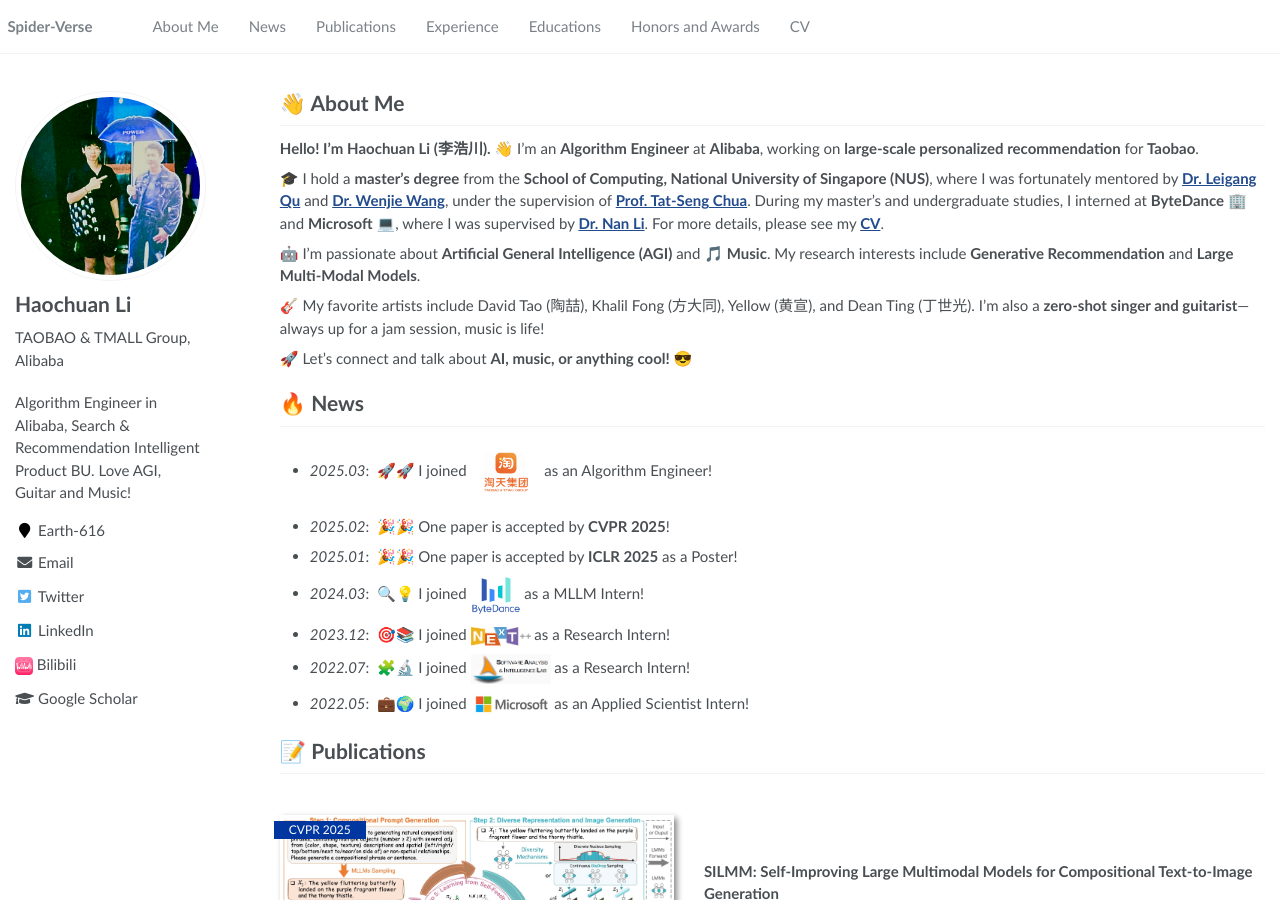
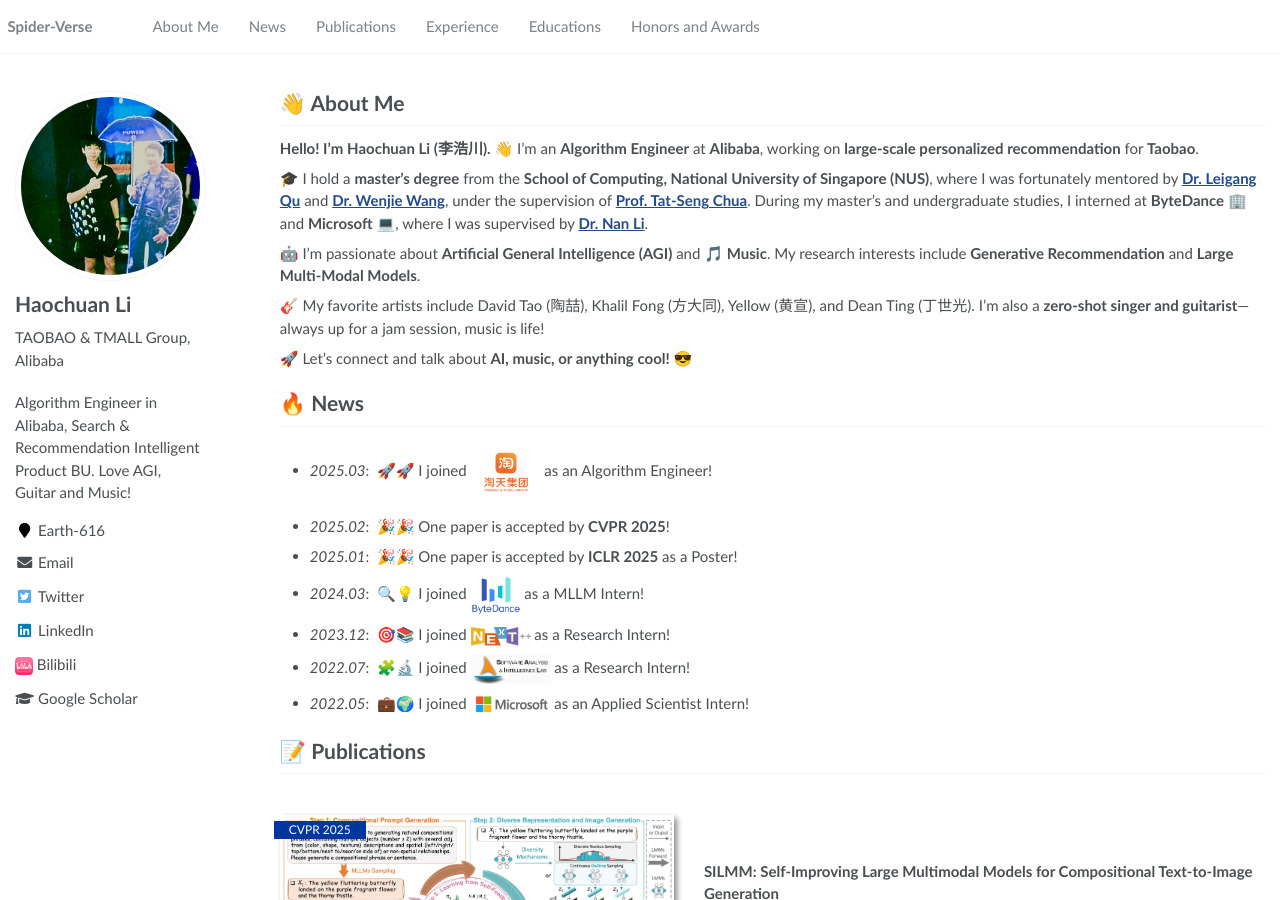
Before and after one commit to haochuan-li/haochuan-li.github.io, a Jekyll site: the page built from _pages/about.md, in a window 1280 px wide and 900 px high. Built offline with Jekyll 4.4.1, drawn with Linux system fonts in a browser that asks for light colours.

Commit message:
haochuan homepage 2025-03-14 v1

```diff
--- a/_data/navigation.yml
+++ b/_data/navigation.yml
@@ -21,5 +21,5 @@
   - title: "Honors and Awards"
     url: "/#-honors-and-awards"
 
-  - title: "CV"
-    url: "/files/cv_20250305.pdf"
+  # - title: "CV"
+  #   url: "/files/cv_20250305.pdf"
--- a/_pages/about.md
+++ b/_pages/about.md
@@ -19,7 +19,8 @@
 # 👋 About Me
 **Hello! I'm Haochuan Li (李浩川).** 👋 I’m an **Algorithm Engineer** at **Alibaba**, working on **large-scale personalized recommendation** for **Taobao**.
 
-🎓 I hold a **master's degree** from the **School of Computing, National University of Singapore (NUS)**, where I was fortunately mentored by **[Dr. Leigang Qu](https://leigang-qu.github.io/)** and **[Dr. Wenjie Wang](https://wenjiewwj.github.io/)**, under the supervision of **[Prof. Tat-Seng Chua](https://www.chuatatseng.com/)**. During my master's and undergraduate studies, I interned at **ByteDance** 🏢 and **Microsoft** 💻, where I was supervised by **[Dr. Nan Li](http://nan-li.cn/)**. For more details, please see my **[CV](files/cv_20250305.pdf)**.
+🎓 I hold a **master's degree** from the **School of Computing, National University of Singapore (NUS)**, where I was fortunately mentored by **[Dr. Leigang Qu](https://leigang-qu.github.io/)** and **[Dr. Wenjie Wang](https://wenjiewwj.github.io/)**, under the supervision of **[Prof. Tat-Seng Chua](https://www.chuatatseng.com/)**. During my master's and undergraduate studies, I interned at **ByteDance** 🏢 and **Microsoft** 💻, where I was supervised by **[Dr. Nan Li](http://nan-li.cn/)**.
+<!-- For more details, please see my **[CV](files/cv_20250305.pdf)**.   -->
 
 🤖 I'm passionate about **Artificial General Intelligence (AGI)** and 🎵 **Music**. My research interests include **Generative Recommendation** and **Large Multi-Modal Models**.
 
```
Also changed, not shown: 1 other file.
